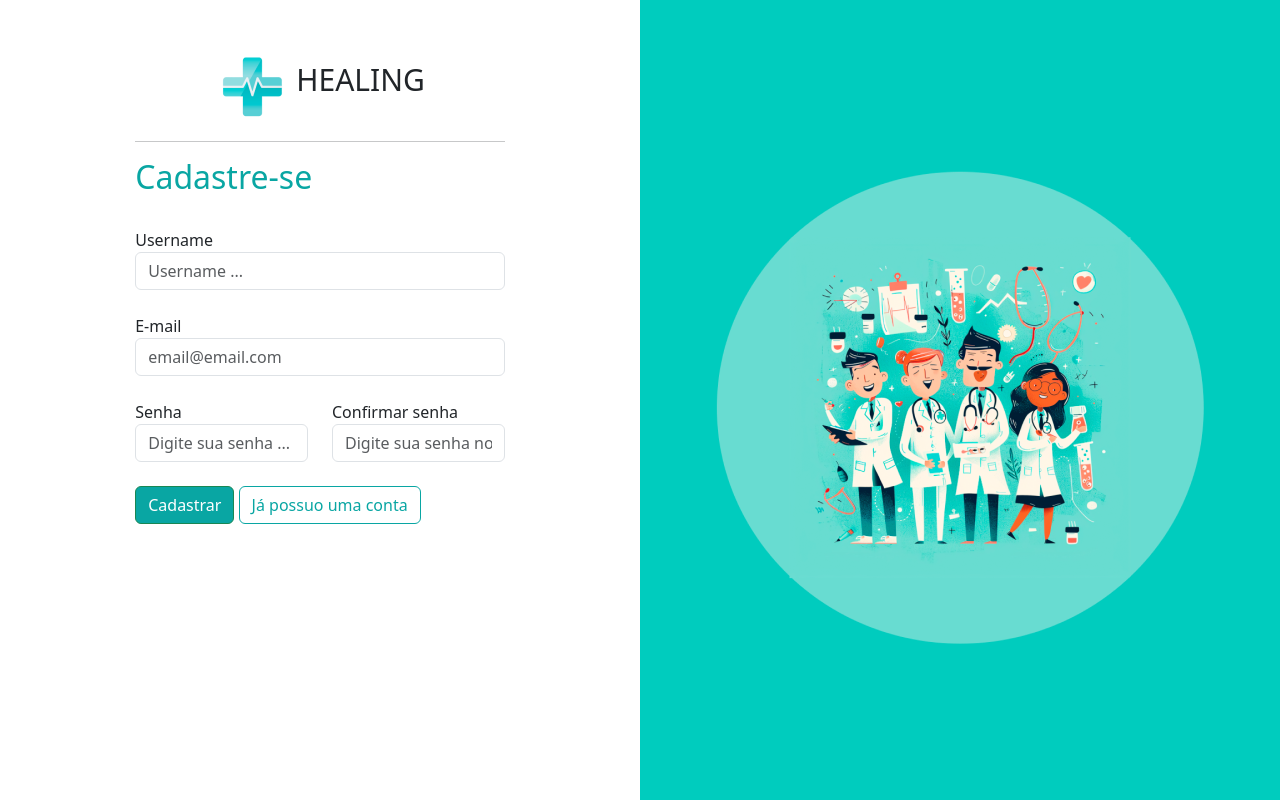
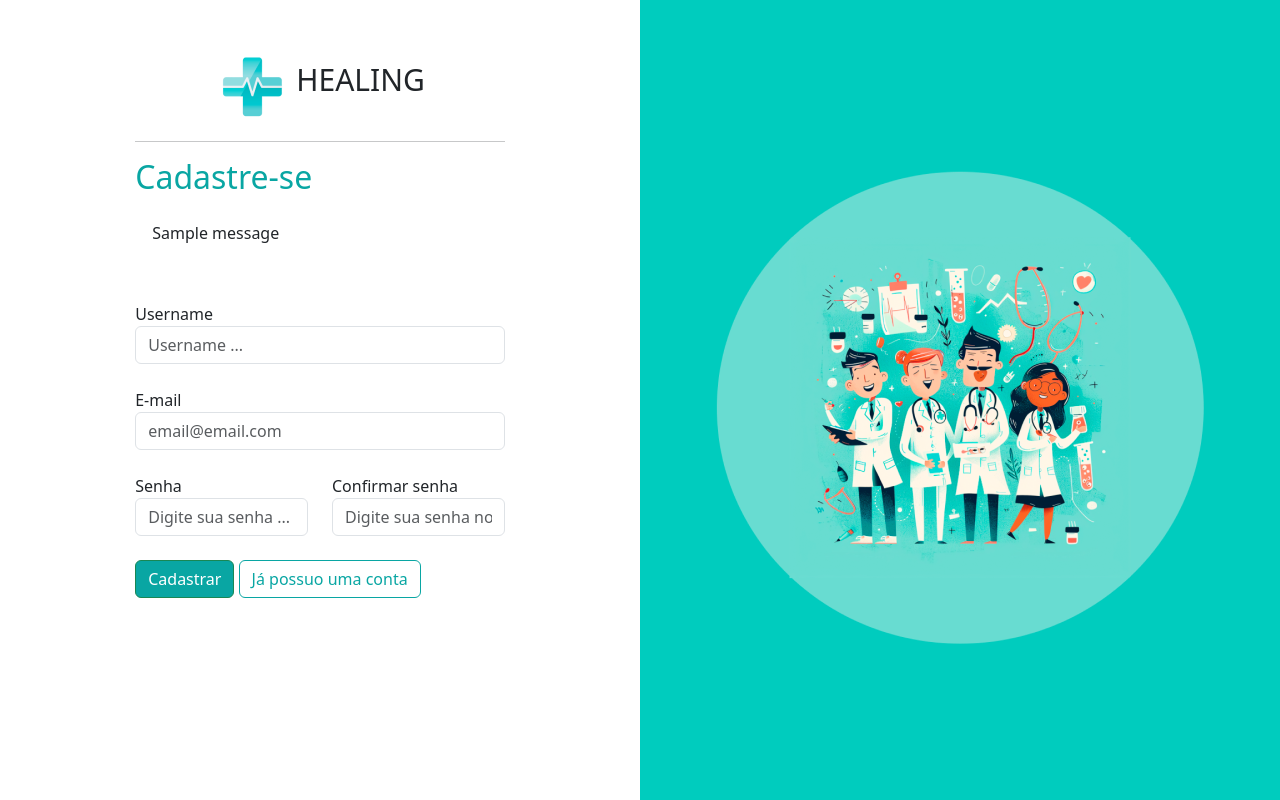
Before and after one commit to YuriSampaio10/telemedicina_healing, a Django app: page /usuarios/cadastro/ in a window 1280 px wide. Run offline with Django 5.2, Linux system fonts and the light colour scheme; tables that the repository leaves empty hold one stand-in row (values such as "Sample post"); one stand-in notice (Sample message) is shown.

Commit message:
inserindo mensagens de alerta para o usuario no cadastro.html

```diff
--- a/usuarios/templates/cadastro.html
+++ b/usuarios/templates/cadastro.html
@@ -25,6 +25,15 @@
 
    <form action="{% url "cadastro" %}" method="POST"> {% csrf_token %}
       <h2 class="fonte-destaque1">Cadastre-se</h2>
+
+      {% if messages %}
+         {% for message in messages %}
+           <section class="alert" {{message.tags}}>
+             {{message}}
+           </section>
+         {% endfor %}
+      {% endif %}
+
       <br>
       <label for="">Username</label>
       <input type="text" name="username" id="" class="form-control" placeholder="Username ...">
--- a/usuarios/views.py
+++ b/usuarios/views.py
@@ -1,6 +1,8 @@
 from django.shortcuts import render, redirect
 from django.http import HttpResponse
 from django.contrib.auth.models import User
+from django.contrib.messages import constants
+from django.contrib import messages
 
 # Create your views here.
 
@@ -21,15 +23,31 @@ def cadastro(request):
 
         # confirmar se a senha e a confirmar_senha são iguais
         if senha != confirmar_senha:
+            messages.add_message(
+                request, constants.ERROR, "A senha e o Confirmar senha devem ser iguais"
+            )
+            return redirect("/usuarios/cadastro")
+
+        # verifica se o endereço de email possui um @
+        if "@" not in email:
+            messages.add_message(
+                request, constants.ERROR, "O endereço de e-mail deve conter '@'."
+            )
             return redirect("/usuarios/cadastro")
 
         # verifica se a senha tem menos de 6 digitos
         if len(senha) < 6:
+            messages.add_message(
+                request, constants.ERROR, "A senha deve ter mais de 6 digitos"
+            )
             return redirect("/usuarios/cadastro")
 
         # verifica e filtra se o campo username ja existe no banco de dados, caso exista, redireiona navamente para cadastro.html
         users = User.objects.filter(username=username)
         if users.exists():
+            messages.add_message(
+                request, constants.ERROR, "Ja existe um usuario com esse nome"
+            )
             return redirect("/usuarios/cadastro")
 
         # pega os dados username, email e senha digitados no cadastro.html e coloca na tabela criada pelo django
```
